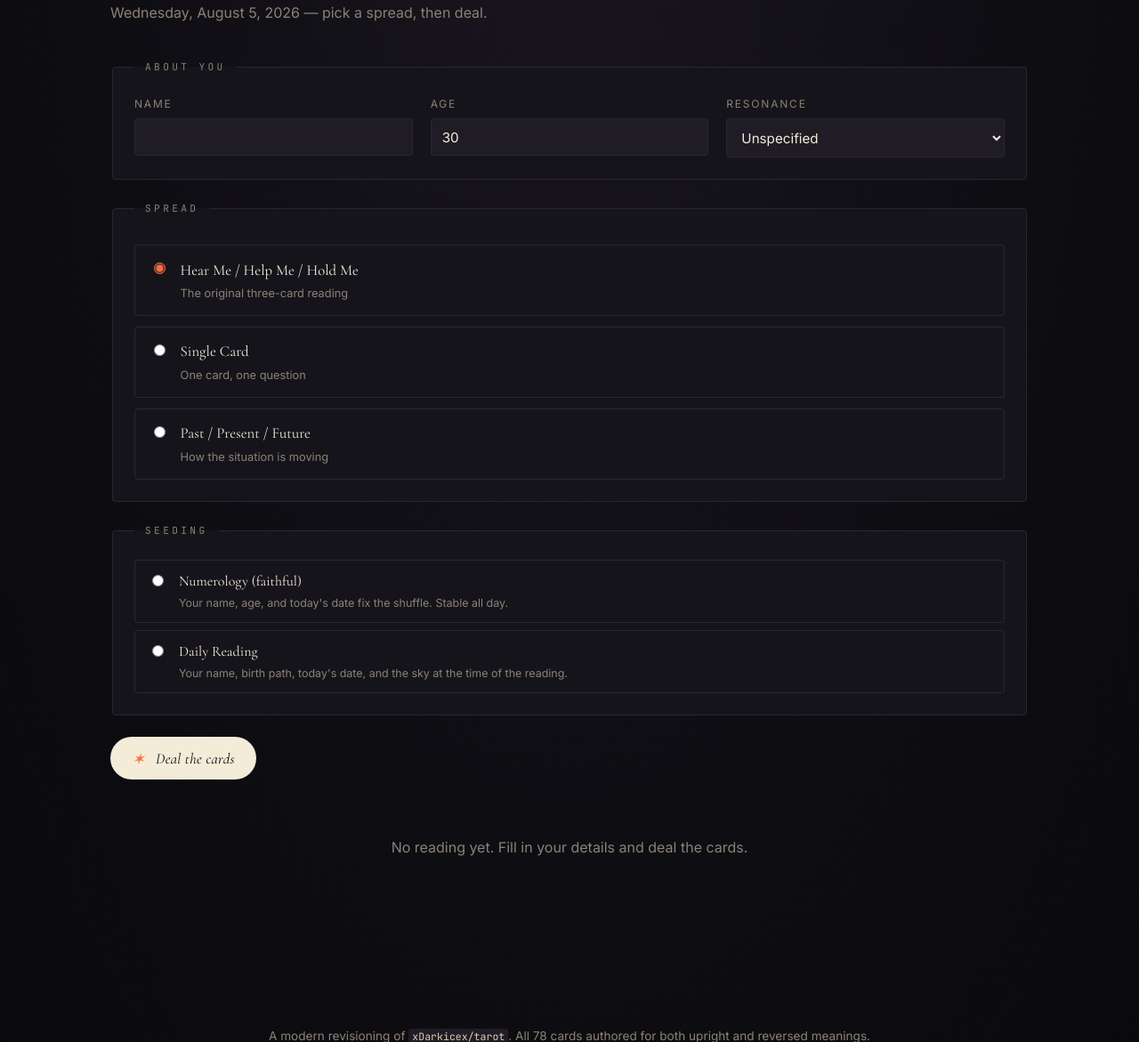
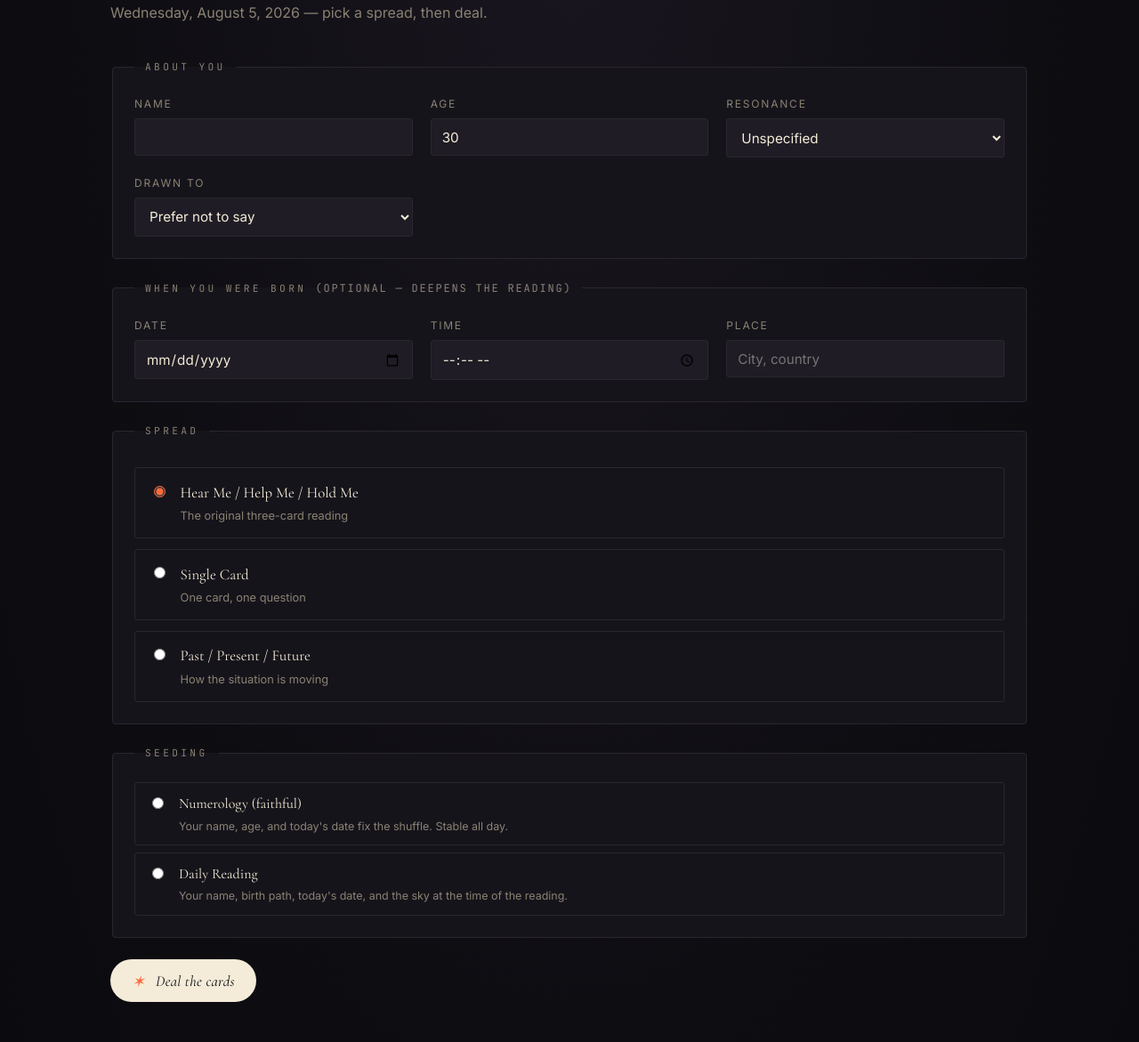
Before and after one commit to xDarkicex/syzygy-tarot, a FastAPI app: page / in a window 1280 px wide. Shown: the part 214-1385 px from the top of the page at 89% size. Run offline with FastAPI, Linux system fonts and the light colour scheme.

Commit message:
Birth data, drawn-to, querent context in LLM prompt
- New DRAWN_TO field on Querent with 6 options (Men, Women, Nonbinary
  people, All / exploring, No preference, Prefer not to say). Validation
  is required so the LLM always knows the option.
- Querent now carries birth_date (date), birth_time (HH:MM), birth_place
  (free text). All optional, all validated.
- The deal form shows the new fields under 'When you were born
  (optional)'. The Alpine  store in base.html carries them.
- _querent_context() builds the LLM context block: name, age, resonance,
  drawn-to, life path, birth time, birth place, numerology components.
  Each field is conditional so the prompt stays readable.
- The system prompt now explicitly instructs the model to use the
  querent's gender and relationship preference correctly. A gay man
  asking about connection gets reading that names the kind of person
  he is drawn to, in his own language.
- 117/117 tests pass. CC<10 across the codebase.

```diff
--- a/app/services/interpretation.py
+++ b/app/services/interpretation.py
@@ -24,27 +24,29 @@ imagery. No hedging, no disclaimers, no meta-commentary about the reading
 itself. You name what the cards mean in this position, and every claim has
 to be defensible against the actual card you drew.
 
+Use the querent's gender and relationship preference correctly. A gay
+man asking about connection wants reading that names the kind of person
+he is drawn to, in his own language, without translation. A straight
+woman asking the same question wants different language. If the querent
+said they are drawn to men, use that; if women, use that. Don't
+default to heteronormative language, don't default to assuming anyone.
+The cards don't care about orientation, but the people receiving the
+reading do, and you respect them by speaking their language.
+
 Avoid:
-- Em dashes (—). Use a period, a comma, or "and" instead. Em dashes read
-  as academic and detached, and a tarot reader should sound like a person.
+- Em dashes (—). Use a period, a comma, or "and" instead.
 - Phrases like "but here is where the reading turns" or "and here is the
-  surprise" — they are narrating your own structure and break the spell.
-- Phrases like "the kind you take only after the storm has actually passed,
-  not when you think it might be passing" — overlong clarifications that
-  sound clever but say little.
-- The em-dash-as-connector pattern: "Hear Me — The Ten of Swords reversed
-  has you lying..." A short lead and a period is better.
+  surprise" — narrating your own structure.
+- Overlong clarifications that sound clever but say little.
 - Hedging adverbs: "quietly", "actually", "literally", "almost", "perhaps".
 - Tarot-speak that has lost its meaning: "energy", "vibration", "alignment",
   "manifest", "the universe is telling you".
-- Italics for emphasis. The querent is reading plain text. Use a real word.
+- Italics for emphasis. Plain text. Use a real word.
 
 How to read the cards:
-- Read as a narrative, not a checklist. The querent's question ("what
-  needs saying", "where should effort go", "what's worth protecting") is
-  the spine; the cards are the body.
-- Use specific imagery. "You've been counting" lands; "you're at a
-  crossroads" doesn't.
+- Read as a narrative, not a checklist. The querent's question is the
+  spine; the cards are the body.
+- Use specific imagery.
 - Name the reversal explicitly when a card is reversed, and let the
   reversal shape the reading.
 
@@ -79,16 +81,46 @@ def _card_line(card, drawn) -> str:
     )
 
 
+def _querent_context(reading: Reading) -> str:
+    """Build the querent context block that opens the user message.
+
+    Includes resonance, drawn-to, and any birth data the user gave. The
+    LLM uses this to speak to the user correctly — a gay man and a
+    straight woman get appropriately different dating language.
+    """
+    q = reading.querent
+    parts: list[str] = []
+    if q.name.strip():
+        parts.append(f"The querent is {q.name}, age {q.age}.")
+    parts.extend(_labeled_value("Gender", q.resonance, skip=("Unspecified",)))
+    parts.extend(_labeled_value("Drawn to", q.drawn_to, skip=("Prefer not to say",)))
+    if q.birth_date is not None:
+        from app.domain.seeding import life_path
+        parts.append(f"Date of birth: {q.birth_date.isoformat()} (life path {life_path(q.birth_date)}).")
+    parts.extend(_labeled_value("Birth time", q.birth_time))
+    parts.extend(_labeled_value("Birth place", q.birth_place))
+    if reading.numerology is not None:
+        parts.append(
+            f"Numerology: name vibration {reading.numerology.name_value}, "
+            f"day vibration {reading.numerology.day_of_year}."
+        )
+    return " ".join(parts)
+
+
+def _labeled_value(label: str, value: str | None, skip: tuple[str, ...] = ()) -> list[str]:
+    """Return ['Label: value.'] or []. Extracted to keep _querent_context under CC 9."""
+    if not value or value in skip:
+        return []
+    return [f"{label}: {value}."]
+
+
 def build_prompt(reading: Reading) -> str:
     """Compose the user message that asks for a combined interpretation."""
     spread_name = reading.spread.name
     card_lines = "\n".join(_card_line(d.card, d) for d in reading.drawn)
-    name_part = (
-        f' The querent is {reading.querent.name}, age {reading.querent.age}.'
-        if reading.querent.name.strip() else ""
-    )
+    querent_context = _querent_context(reading)
     return (
-        f"Read the following {spread_name.lower()}.{name_part}\n\n"
+        f"Read the following {spread_name.lower()}. {querent_context}\n\n"
         f"{card_lines}\n\n"
         "Write the combined meaning: a short opening that names the overall tone, "
         "then a paragraph that walks through the positions in order and shows how "
--- a/app/templates/base.html
+++ b/app/templates/base.html
@@ -37,7 +37,15 @@
   <script>
     document.addEventListener('alpine:init', () => {
       window.Alpine.data('syzygy', () => ({
-        profile: Alpine.$persist({ name: '', age: 30, resonance: 'Unspecified' }).as('syzygy_profile'),
+        profile: Alpine.$persist({
+          name: '',
+          age: 30,
+          resonance: 'Unspecified',
+          drawn_to: 'Prefer not to say',
+          birth_date: '',
+          birth_time: '',
+          birth_place: '',
+        }).as('syzygy_profile'),
       }))
     })
   </script>
--- a/app/templates/home.html
+++ b/app/templates/home.html
@@ -24,6 +24,30 @@
           <option value="{{ option }}" {% if profile and profile.resonance == option %}selected{% endif %}>{{ option }}</option>
         {% endfor %}
       </select>
+    </label>
+    <label>
+      <span>Drawn to</span>
+      <select name="drawn_to" x-model="profile.drawn_to">
+        {% for option in ["Men", "Women", "Nonbinary people", "All / exploring", "No preference", "Prefer not to say"] %}
+          <option value="{{ option }}" {% if profile and profile.drawn_to == option %}selected{% endif %}>{{ option }}</option>
+        {% endfor %}
+      </select>
+    </label>
+  </fieldset>
+
+  <fieldset class="profile">
+    <legend>When you were born <span class="profile__hint">(optional — deepens the reading)</span></legend>
+    <label>
+      <span>Date</span>
+      <input type="date" name="birth_date" x-model="profile.birth_date" value="{{ profile.birth_date if profile else '' }}" max="{{ today.isoformat() }}" />
+    </label>
+    <label>
+      <span>Time</span>
+      <input type="time" name="birth_time" x-model="profile.birth_time" value="{{ profile.birth_time if profile else '' }}" />
+    </label>
+    <label>
+      <span>Place</span>
+      <input type="text" name="birth_place" x-model="profile.birth_place" value="{{ profile.birth_place if profile else '' }}" placeholder="City, country" />
     </label>
   </fieldset>
 
```
Also changed, not shown: app/domain/seeding.py (+20 -0 lines), app/web/routes/readings.py (+39 -3 lines).
